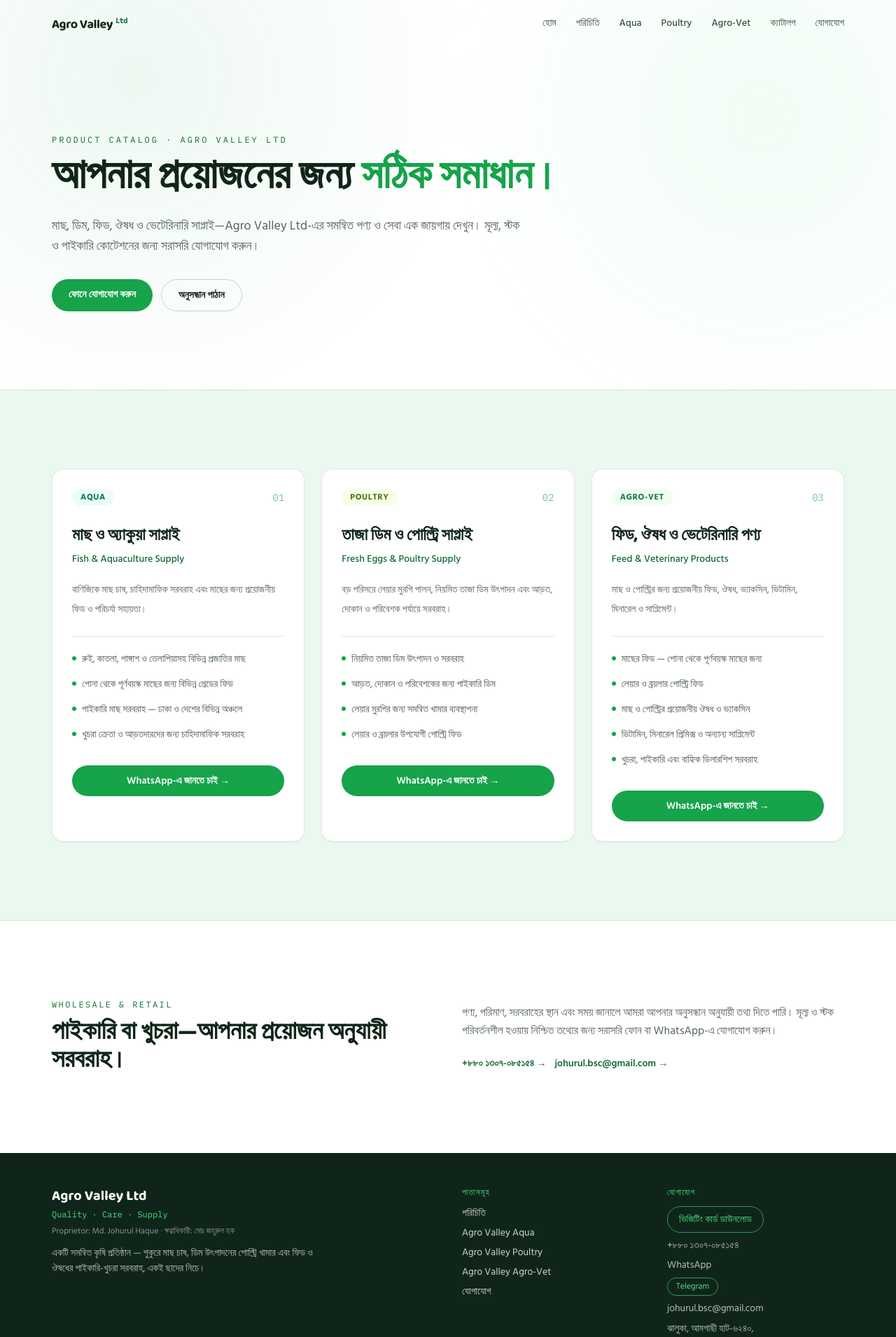
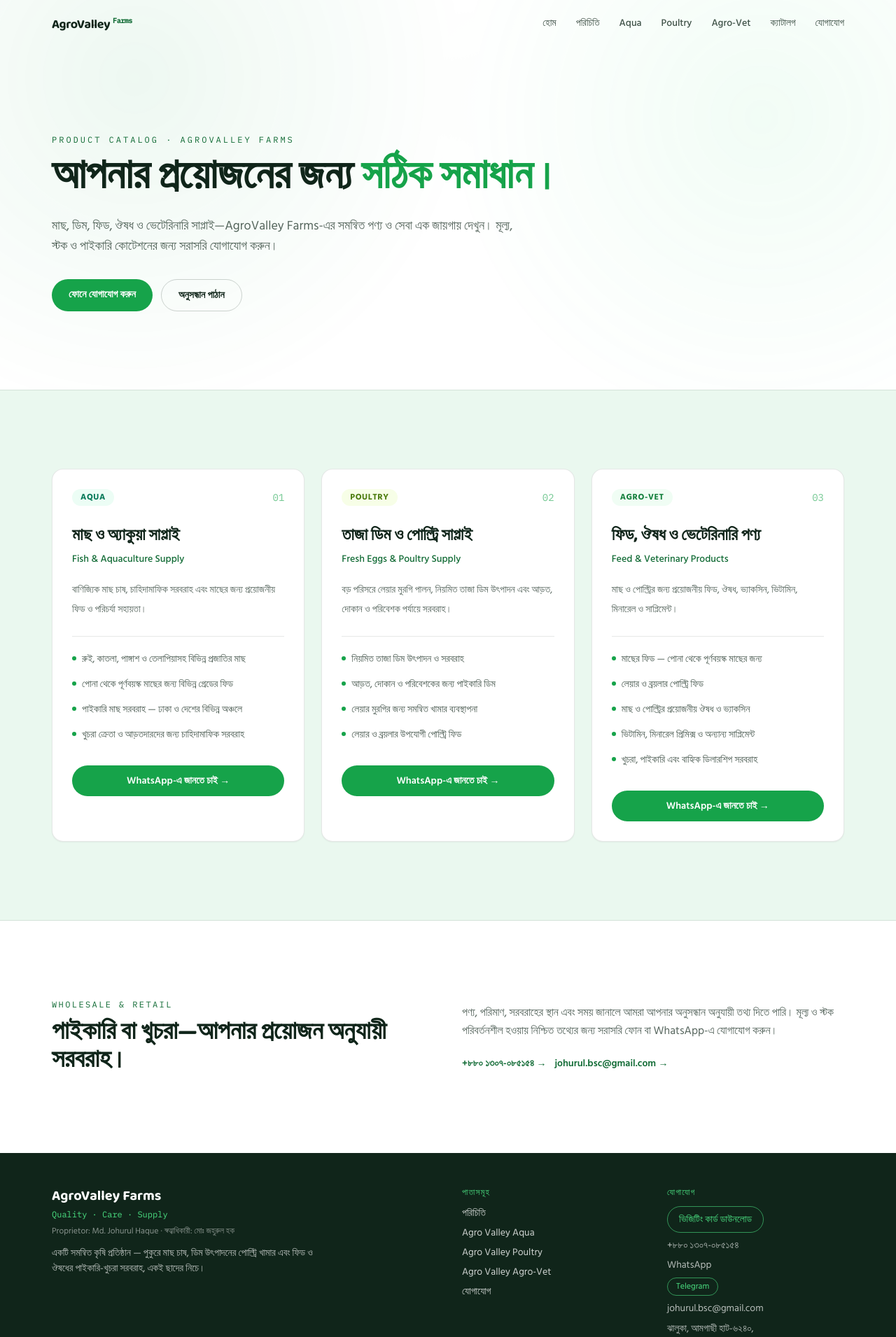
Before and after one commit to agrovalley/bd, a Next.js app: page /catalog in a window 1280 px wide. Shown: the top 1911 px of the page at 70% size. Built offline with nearby package versions, Linux system fonts and the light colour scheme.

Commit message:
Rename company to AgroValley Farms

```diff
--- a/app/about/page.js
+++ b/app/about/page.js
@@ -2,9 +2,9 @@
 import ContactCTA from "@/components/ContactCTA";
 
 export const metadata = {
-  title: "পরিচিতি | Agro Valley Ltd",
+  title: "পরিচিতি | AgroValley Farms",
   description:
-    "Agro Valley Ltd সম্পর্কে জানুন — একটি সমন্বিত কৃষি প্রতিষ্ঠান, যেখানে মাছ চাষ, ডিম উৎপাদন এবং ফিড-ঔষধ সরবরাহ একই ব্যবস্থাপনার অধীনে পরিচালিত হয়।",
+    "AgroValley Farms সম্পর্কে জানুন — একটি সমন্বিত কৃষি প্রতিষ্ঠান, যেখানে মাছ চাষ, ডিম উৎপাদন এবং ফিড-ঔষধ সরবরাহ একই ব্যবস্থাপনার অধীনে পরিচালিত হয়।",
 };
 
 const STAGES = [
@@ -41,7 +41,7 @@
           </div>
           <div className="md:col-span-2 space-y-5 text-ink/75 leading-relaxed">
             <p>
-              Agro Valley Ltd একটি সমন্বিত (integrated) কৃষি প্রতিষ্ঠান, যা উৎপাদন
+              AgroValley Farms একটি সমন্বিত (integrated) কৃষি প্রতিষ্ঠান, যা উৎপাদন
               থেকে সরবরাহ — পুরো শৃঙ্খলটি নিজেদের নিয়ন্ত্রণে পরিচালনা করে। প্রতিষ্ঠানটি
               তিনটি পরিপূরক ইউনিটে বিভক্ত — <strong>Aqua</strong> (মাছ চাষ),
               <strong> Poultry</strong> (ডিম উৎপাদন) এবং <strong>Agro-Vet</strong>
--- a/app/catalog/page.js
+++ b/app/catalog/page.js
@@ -1,8 +1,8 @@
 import Link from "next/link";
 
 export const metadata = {
-  title: "পণ্য ক্যাটালগ | Agro Valley Ltd",
-  description: "Agro Valley Ltd-এর মাছ, ডিম, ফিড, ঔষধ ও ভেটেরিনারি সাপ্লাইয়ের পণ্য ক্যাটালগ।",
+  title: "পণ্য ক্যাটালগ | AgroValley Farms",
+  description: "AgroValley Farms-এর মাছ, ডিম, ফিড, ঔষধ ও ভেটেরিনারি সাপ্লাইয়ের পণ্য ক্যাটালগ।",
 };
 
 const catalog = [
@@ -52,7 +52,7 @@
 ];
 
 function inquiryUrl(category) {
-  const message = encodeURIComponent(`আসসালামু আলাইকুম, Agro Valley Ltd-এর ${category} সম্পর্কে জানতে চাই।`);
+  const message = encodeURIComponent(`আসসালামু আলাইকুম, AgroValley Farms-এর ${category} সম্পর্কে জানতে চাই।`);
   return `https://wa.me/8801307085154?text=${message}`;
 }
 
@@ -62,9 +62,9 @@
       <section className="relative overflow-hidden pt-36 pb-20 md:pt-48 md:pb-28">
         <div className="absolute inset-0 -z-10 opacity-[0.07]" style={{ backgroundImage: "radial-gradient(circle at 15% 20%, #16A34A 0, transparent 42%), radial-gradient(circle at 85% 30%, #4ADE80 0, transparent 40%)" }} />
         <div className="max-w-wrap mx-auto px-6">
-          <p className="font-mono text-xs tracking-[0.25em] uppercase text-brand-dark mb-4">Product Catalog · Agro Valley Ltd</p>
+          <p className="font-mono text-xs tracking-[0.25em] uppercase text-brand-dark mb-4">Product Catalog · AgroValley Farms</p>
           <h1 className="font-display font-extrabold text-4xl md:text-6xl leading-tight max-w-3xl">আপনার প্রয়োজনের জন্য <span className="text-brand">সঠিক সমাধান।</span></h1>
-          <p className="mt-6 max-w-2xl text-lg text-ink/70 leading-relaxed">মাছ, ডিম, ফিড, ঔষধ ও ভেটেরিনারি সাপ্লাই—Agro Valley Ltd-এর সমন্বিত পণ্য ও সেবা এক জায়গায় দেখুন। মূল্য, স্টক ও পাইকারি কোটেশনের জন্য সরাসরি যোগাযোগ করুন।</p>
+          <p className="mt-6 max-w-2xl text-lg text-ink/70 leading-relaxed">মাছ, ডিম, ফিড, ঔষধ ও ভেটেরিনারি সাপ্লাই—AgroValley Farms-এর সমন্বিত পণ্য ও সেবা এক জায়গায় দেখুন। মূল্য, স্টক ও পাইকারি কোটেশনের জন্য সরাসরি যোগাযোগ করুন।</p>
           <div className="mt-8 flex flex-wrap gap-3">
             <a href="tel:+8801307085154" className="bg-brand text-white px-6 py-3 rounded-full text-sm font-semibold hover:bg-brand-dark transition-colors">ফোনে যোগাযোগ করুন</a>
             <Link href="/contact" className="border border-ink/20 px-6 py-3 rounded-full text-sm font-semibold hover:border-brand hover:text-brand transition-colors">অনুসন্ধান পাঠান</Link>
--- a/app/contact/page.js
+++ b/app/contact/page.js
@@ -1,9 +1,9 @@
 import ContactForm from "@/components/ContactForm";
 
 export const metadata = {
-  title: "যোগাযোগ | Agro Valley Ltd",
+  title: "যোগাযোগ | AgroValley Farms",
   description:
-    "Agro Valley Ltd-এর সাথে যোগাযোগ করুন — ফোন, WhatsApp, ইমেইল অথবা ফর্মের মাধ্যমে। ঠিকানা: ঝালুকা, আমগাছী হাট-৬২৪০, দুর্গাপুর, রাজশাহী।",
+    "AgroValley Farms-এর সাথে যোগাযোগ করুন — ফোন, WhatsApp, ইমেইল অথবা ফর্মের মাধ্যমে। ঠিকানা: ঝালুকা, আমগাছী হাট-৬২৪০, দুর্গাপুর, রাজশাহী।",
 };
 
 export default function ContactPage() {
--- a/app/layout.js
+++ b/app/layout.js
@@ -26,12 +26,12 @@
 
 export const metadata = {
   metadataBase: new URL("https://avg.vercel.app"),
-  title: "Agro Valley Ltd | Integrated Agro Enterprise",
+  title: "AgroValley Farms | Integrated Agro Enterprise",
   description:
-    "Agro Valley Ltd — মাছ চাষ, ডিম উৎপাদন এবং ফিড ও ভেটেরিনারি সাপ্লাইয়ের সমন্বিত কৃষি প্রতিষ্ঠান। রাজশাহী, বাংলাদেশ।",
+    "AgroValley Farms — মাছ চাষ, ডিম উৎপাদন এবং ফিড ও ভেটেরিনারি সাপ্লাইয়ের সমন্বিত কৃষি প্রতিষ্ঠান। রাজশাহী, বাংলাদেশ।",
   keywords: [
     "Agro Valley",
-    "Agro Valley Ltd",
+    "AgroValley Farms",
     "মাছ চাষ",
     "পোল্ট্রি ফার্ম",
     "ফিড ডিলার",
@@ -51,7 +51,7 @@
     canonical: "/",
   },
   openGraph: {
-    title: "Agro Valley Ltd",
+    title: "AgroValley Farms",
     description:
       "একটি সমন্বিত কৃষি প্রতিষ্ঠান — Aqua · Poultry · Agro-Vet",
     type: "website",
--- a/app/page.js
+++ b/app/page.js
@@ -24,7 +24,7 @@
             মাটি, পানি ও প্রাণীজ খাদ্যে একটি পূর্ণাঙ্গ চক্র।
           </h1>
           <p className="mt-6 max-w-xl text-ink/70 leading-relaxed fade-up" style={{ animationDelay: "0.2s" }}>
-            Agro Valley Ltd উৎপাদন থেকে সরবরাহ — পুরো শৃঙ্খলটি নিজেদের নিয়ন্ত্রণে
+            AgroValley Farms উৎপাদন থেকে সরবরাহ — পুরো শৃঙ্খলটি নিজেদের নিয়ন্ত্রণে
             পরিচালনা করে। Aqua, Poultry এবং Agro-Vet-এর মাধ্যমে আমরা স্বাস্থ্যকর
             উৎপাদন ও নির্ভরযোগ্য সরবরাহ নিশ্চিত করি।
           </p>
@@ -121,7 +121,7 @@
         <div className="max-w-wrap mx-auto px-6 grid md:grid-cols-3 gap-12">
           <div>
             <p className="font-mono text-xs tracking-[0.25em] uppercase text-brand-dark mb-3">
-              Why Agro Valley Ltd
+              Why AgroValley Farms
             </p>
             <h2 className="font-display font-bold text-3xl leading-tight">
               কেন আমাদের
@@ -172,7 +172,7 @@
           </div>
           <div className="md:col-span-2">
             <p className="text-ink/75 leading-relaxed mb-6">
-              Agro Valley Ltd একটি সমন্বিত কৃষি প্রতিষ্ঠান, যা উৎপাদন থেকে সরবরাহ —
+              AgroValley Farms একটি সমন্বিত কৃষি প্রতিষ্ঠান, যা উৎপাদন থেকে সরবরাহ —
               পুরো শৃঙ্খলটি নিজেদের নিয়ন্ত্রণে পরিচালনা করে। প্রতিষ্ঠানটি তিনটি
               পরিপূরক ইউনিটে বিভক্ত এবং প্রতিটি ইউনিট একে অপরের সাথে সংযুক্ত।
             </p>
--- a/components/ContactForm.jsx
+++ b/components/ContactForm.jsx
@@ -38,7 +38,7 @@
         throw new Error(result.error || "বার্তা পাঠানো যায়নি।");
       }
 
-      const subject = encodeURIComponent(`Agro Valley Ltd – অনুসন্ধান: ${form.interest}`);
+      const subject = encodeURIComponent(`AgroValley Farms – অনুসন্ধান: ${form.interest}`);
       const body = encodeURIComponent(buildMessage());
       setStatus({ type: "success", message: "তথ্য যাচাই হয়েছে। আপনার ইমেইল অ্যাপ খোলা হচ্ছে…" });
       setForm(INITIAL_FORM);
--- a/components/Footer.jsx
+++ b/components/Footer.jsx
@@ -5,7 +5,7 @@
     <footer className="bg-ink text-white/80">
       <div className="max-w-wrap mx-auto px-6 py-12 grid gap-10 sm:grid-cols-2 md:grid-cols-4">
         <div className="sm:col-span-2">
-          <p className="font-display font-bold text-xl text-white">Agro Valley Ltd</p>
+          <p className="font-display font-bold text-xl text-white">AgroValley Farms</p>
           <p className="mt-1 font-mono text-xs text-brand-light">Quality &middot; Care &middot; Supply</p>
           <p className="mt-2 text-xs text-white/50">
             Proprietor: Md. Johurul Haque &middot; স্বত্বাধিকারী: মোঃ জহুরুল হক
@@ -32,8 +32,8 @@
           <ul className="space-y-2 text-sm text-white/70">
             <li>
               <a
-                href="/visiting-card/agro-valley-ltd-visiting-card.pdf"
-                download="Agro-Valley-Ltd-Visiting-Card.pdf"
+                href="/visiting-card/agrovalley-farms-visiting-card.pdf"
+                download="AgroValley-Farms-Visiting-Card.pdf"
                 className="inline-flex items-center rounded-full border border-brand-light/60 px-4 py-2 text-brand-light hover:bg-brand-light hover:text-ink transition-colors"
               >
                 ভিজিটিং কার্ড ডাউনলোড
@@ -82,7 +82,7 @@
 
       <div className="border-t border-white/10">
         <div className="max-w-wrap mx-auto px-6 py-5 flex flex-col sm:flex-row gap-2 justify-between text-xs text-white/50 font-mono">
-          <span>&copy; {new Date().getFullYear()} Agro Valley Ltd. সর্বস্বত্ব সংরক্ষিত।</span>
+          <span>&copy; {new Date().getFullYear()} AgroValley Farms. সর্বস্বত্ব সংরক্ষিত।</span>
           <span>Aqua &middot; Poultry &middot; Agro-Vet</span>
         </div>
       </div>
--- a/components/Nav.jsx
+++ b/components/Nav.jsx
@@ -32,8 +32,8 @@
     >
       <nav className="max-w-wrap mx-auto flex items-center justify-between px-6 py-4">
         <Link href="/" className="font-display font-bold text-lg tracking-tight text-ink shrink-0">
-          Agro Valley
-          <span className="font-mono text-[10px] align-super ml-1 text-brand-dark">Ltd</span>
+          AgroValley
+          <span className="font-mono text-[10px] align-super ml-1 text-brand-dark">Farms</span>
         </Link>
 
         <ul className="hidden lg:flex items-center gap-7 font-medium text-sm text-ink/80">
--- a/package.json
+++ b/package.json
@@ -1,5 +1,5 @@
 {
-  "name": "agro-valley-ltd",
+  "name": "agrovalley-farms",
   "version": "1.0.0",
   "private": true,
   "scripts": {
```
Also changed, not shown: 2 other files (tests, documents, lock files or other folders).
